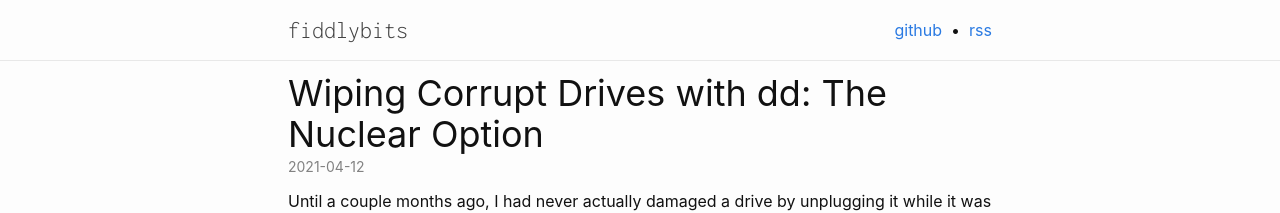
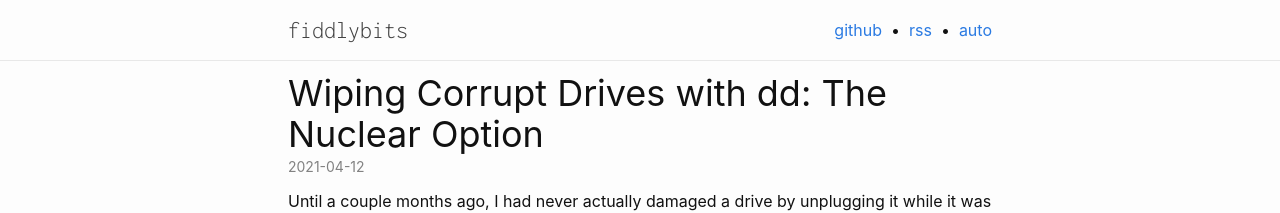
Before and after one commit to seansfkelley/seansfkelley.github.io, a Jekyll site: the page built from _posts/2021-04-12-wiping-drives-with-dd.md, in a window 1280 px wide. Shown: the top 213 px of the page. Built offline with Jekyll 4.4.1, drawn with Linux system fonts in a browser that asks for light colours; some web fonts are replaced.

Commit message:
Implement support for lightweight theme switching.

```diff
--- a/_includes/header.html
+++ b/_includes/header.html
@@ -5,6 +5,11 @@
       <a href="https://github.com/seansfkelley">github</a>
       &nbsp;•&nbsp;
       <a href="{{ "/feed.xml" | relative_url }}">rss</a>
+      <!-- Only show theme switcher if js is enabled: hide by default. -->
+      <span id="theme-switcher-wrapper" style="display: none;">
+        &nbsp;•&nbsp;
+        <a href="#" id="theme-switcher"></a>
+      </span>
     </span>
   </div>
 </header>
--- a/_layouts/base.html
+++ b/_layouts/base.html
@@ -1,7 +1,7 @@
 <!DOCTYPE html>
 <html>
   {%- include head.html -%}
-  <body>
+  <body data-theme="auto">
     {%- include header.html -%}
     <main>
       <div class="content-wrapper">
@@ -9,4 +9,5 @@
       </div>
     </main>
   </body>
+  <script src="/assets/js/theme-switcher.js"></script>
 </html>
--- a/_sass/alert.scss
+++ b/_sass/alert.scss
@@ -1,70 +1,34 @@
-// Colors in here are lifted from blueprintjs.
 .alert {
-  background-color: rgba(19,124,189,.15);
+  background-color: var(--intent-default-background-color);
   padding: $spacing;
   border-radius: 3px;
 
   .alert-title {
     font-weight: 600;
-    color: #106ba3;
+    color: var(--intent-default-text-color);
   }
 
   &.alert-success {
-    background-color: rgba(15, 153, 96, 0.15);
+    background-color: var(--intent-success-background-color);
 
     .alert-title {
-      color: #0d8050;
+      color: var(--intent-success-text-color);
     }
   }
 
   &.alert-warning {
-    background-color: rgba(217, 130, 43, 0.15);
+    background-color: var(--intent-warning-background-color);
 
     .alert-title {
-      color: #bf7326;
+      color: var(--intent-warning-text-color);
     }
   }
 
   &.alert-danger {
-    background-color: rgba(219, 55, 55, 0.15);
+    background-color: var(--intent-danger-background-color);
 
     .alert-title {
-      color: #c23030;
+      color: var(--intent-danger-text-color);
     }
   }
 }
-
-
-@media (prefers-color-scheme: dark) {
-  .alert {
-    background-color: rgba(19,124,189,.25);
-
-    .alert-title {
-      color: #48aff0;
-    }
-
-    &.alert-success {
-      background-color: rgba(15,153,96,.25);
-
-      .alert-title {
-        color: #3dcc91;
-      }
-    }
-
-    &.alert-warning {
-      background-color: rgba(217, 130, 43, 0.25);
-
-      .alert-title {
-        color: #ffb366;
-      }
-    }
-
-    &.alert-danger {
-      background-color: rgba(219, 55, 55, 0.25);
-
-      .alert-title {
-        color: #ff7373;
-      }
-    }
-  }
-}
--- a/_sass/header.scss
+++ b/_sass/header.scss
@@ -21,3 +21,15 @@
     color: var(--site-title-color);
   }
 }
+
+body[data-theme="auto"] #theme-switcher:after {
+  content: 'auto';
+}
+
+body[data-theme="dark"] #theme-switcher:after {
+  content: 'dark';
+}
+
+body[data-theme="light"] #theme-switcher:after {
+  content: 'light';
+}
--- a/_sass/syntax-highlight.scss
+++ b/_sass/syntax-highlight.scss
@@ -1,40 +1,4 @@
 // This is lifted from Minima's Solarized port and modified to use CSS variables for dark mode.
-
-:root {
-  --sol-base03:   #002b36;  // 15 -12 -12
-  --sol-base02:   #073642;  // 20 -12 -12
-  --sol-base01:   #586e75;  // 45 -07 -07
-  --sol-base00:   #657b83;  // 50 -07 -07
-  --sol-base0:    #839496;  // 60 -06 -03
-  --sol-base1:    #93a1a1;  // 65 -05 -02
-  --sol-base2:    #eee8d5;  // 92 -00  10
-  --sol-base3:    #fdf6e3;  // 97  00  10
-  --sol-yellow:   #b58900;  // 60  10  65
-  --sol-orange:   #cb4b16;  // 50  50  55
-  --sol-red:      #dc322f;  // 50  65  45
-  --sol-magenta:  #d33682;  // 50  65 -05
-  --sol-violet:   #6c71c4;  // 50  15 -45
-  --sol-blue:     #268bd2;  // 55 -10 -45
-  --sol-cyan:     #2aa198;  // 60 -35 -05
-  --sol-green:    #859900;  // 60 -20  65
-
-  --sol-mono3:    var(--sol-base3);
-  --sol-mono2:    var(--sol-base2);
-  --sol-mono1:    var(--sol-base1);
-  --sol-mono00:   var(--sol-base00);
-  --sol-mono01:   var(--sol-base01);
-}
-
-@media (prefers-color-scheme: dark) {
-  :root {
-    --sol-mono3:  var(--sol-base03);
-    --sol-mono2:  var(--sol-base02);
-    --sol-mono1:  var(--sol-base01);
-    --sol-mono00: var(--sol-base0);
-    --sol-mono01: var(--sol-base1);
-  }
-}
-
 .highlight {
   .c     { color: var(--sol-mono1); font-style: italic } // Comment
   .err   { color: var(--sol-red) } // Error
--- a/_sass/variables.scss
+++ b/_sass/variables.scss
@@ -10,7 +10,27 @@
 $width-mobile:     600px !default;
 $width-desktop:    800px !default;
 
+// Syntax highlighting. Lifted from minima's Solarized port.
 :root {
+  --sol-base03:   #002b36;  // 15 -12 -12
+  --sol-base02:   #073642;  // 20 -12 -12
+  --sol-base01:   #586e75;  // 45 -07 -07
+  --sol-base00:   #657b83;  // 50 -07 -07
+  --sol-base0:    #839496;  // 60 -06 -03
+  --sol-base1:    #93a1a1;  // 65 -05 -02
+  --sol-base2:    #eee8d5;  // 92 -00  10
+  --sol-base3:    #fdf6e3;  // 97  00  10
+  --sol-yellow:   #b58900;  // 60  10  65
+  --sol-orange:   #cb4b16;  // 50  50  55
+  --sol-red:      #dc322f;  // 50  65  45
+  --sol-magenta:  #d33682;  // 50  65 -05
+  --sol-violet:   #6c71c4;  // 50  15 -45
+  --sol-blue:     #268bd2;  // 55 -10 -45
+  --sol-cyan:     #2aa198;  // 60 -35 -05
+  --sol-green:    #859900;  // 60 -20  65
+}
+
+body[data-theme="auto"], body[data-theme="light"] {
   --brand-color:                #828282;
   --brand-color-light:          #e8e8e8;
   --brand-color-dark:           #424242;
@@ -24,10 +44,26 @@
   --link-color-hover:           var(--text-color);
   --text-color-blockquote:      #5e5e5e;
   --border-color-blockquote:    #aaaaaa;
+
+  // Colors in here are lifted from blueprintjs.
+  --intent-default-background-color:  rgba(19,124,189,.15);
+  --intent-default-text-color:        #106ba3;
+  --intent-success-background-color:  rgba(15, 153, 96, 0.15);
+  --intent-success-text-color:        #0d8050;
+  --intent-warning-background-color:  rgba(217, 130, 43, 0.15);
+  --intent-warning-text-color:        #bf7326;
+  --intent-danger-background-color:   rgba(219, 55, 55, 0.15);
+  --intent-danger-text-color:         #c23030;
+
+  // Syntax highlighting.
+  --sol-mono3:  var(--sol-base3);
+  --sol-mono2:  var(--sol-base2);
+  --sol-mono1:  var(--sol-base1);
+  --sol-mono00: var(--sol-base00);
+  --sol-mono01: var(--sol-base01);
 }
 
-@media (prefers-color-scheme: dark) {
-  :root {
+@mixin dark-colors {
   --brand-color:                #a2a2a2;
   --brand-color-light:          #424242;
   --brand-color-dark:           #e8e8e8;
@@ -41,5 +77,33 @@
   --link-color-hover:           var(--text-color);
   --text-color-blockquote:      #909090;
   --border-color-blockquote:    #808080;
+
+  // Colors in here are lifted from blueprintjs.
+  --intent-default-background-color: rgba(19,124,189,.25);
+  --intent-default-text-color:       #48aff0;
+  --intent-success-background-color: rgba(15,153,96,.25);
+  --intent-success-text-color:       #3dcc91;
+  --intent-warning-background-color: rgba(217, 130, 43, 0.25);
+  --intent-warning-text-color:       #ffb366;
+  --intent-danger-background-color:  rgba(219, 55, 55, 0.25);
+  --intent-danger-text-color:        #ff7373;
+
+  // Syntax highlighting.
+  --sol-mono3:  var(--sol-base03);
+  --sol-mono2:  var(--sol-base02);
+  --sol-mono1:  var(--sol-base01);
+  --sol-mono00: var(--sol-base0);
+  --sol-mono01: var(--sol-base1);
+}
+
+@media (prefers-color-scheme: dark) {
+  body[data-theme="auto"] {
+    @include dark-colors;
   }
 }
+
+// This could theoretically be DRY like the auto/light except the necessity of the media query
+// doesn't allow combining the selectors into a single statement in the way that we want.
+body[data-theme="dark"] {
+  @include dark-colors;
+}
--- /dev/null
+++ b/assets/js/theme-switcher.js
@@ -0,0 +1,20 @@
+(function () {
+  if (["light", "dark"].includes(localStorage["theme"])) {
+    document.body.dataset.theme = localStorage["theme"];
+  }
+
+  document.getElementById("theme-switcher-wrapper").style.display = null;
+
+  document.getElementById("theme-switcher").addEventListener("click", (e) => {
+    if (document.body.dataset.theme === "auto") {
+      document.body.dataset.theme = localStorage["theme"] = "light";
+    } else if (document.body.dataset.theme === "light") {
+      document.body.dataset.theme = localStorage["theme"] = "dark";
+    } else {
+      document.body.dataset.theme = localStorage["theme"] = "auto";
+    }
+
+    // Don't scroll to top.
+    e.preventDefault();
+  });
+})();
```
Lines whose indentation alone changed are shown as unchanged.
